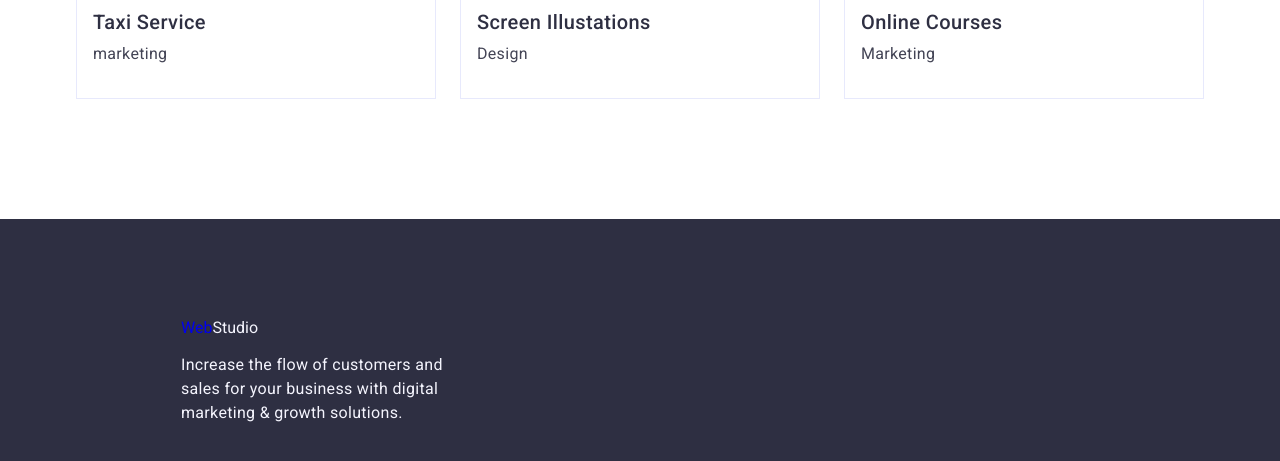
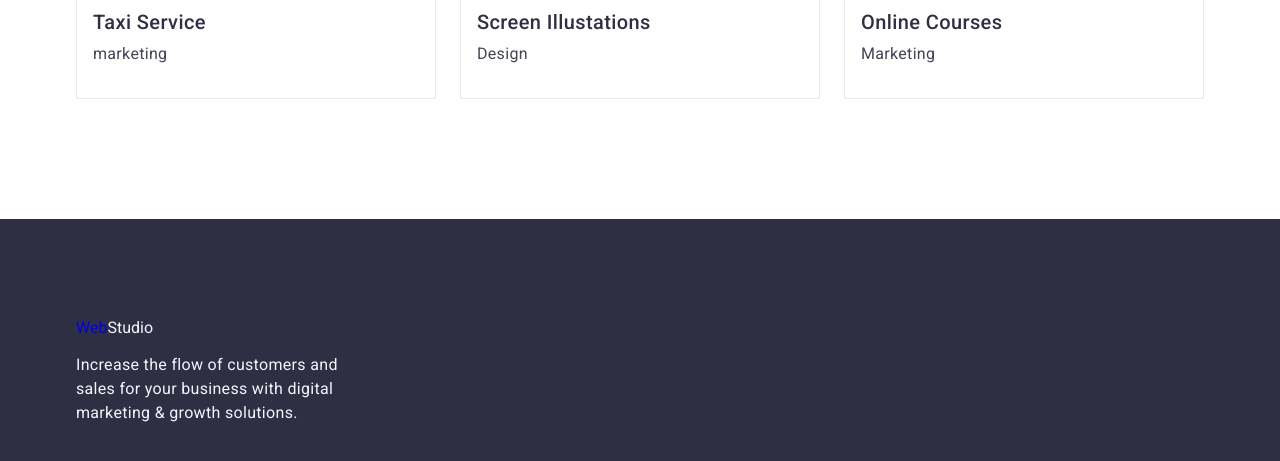
Before and after one commit to anastasiiahakalo/goit-markup-hw-03, a plain HTML site: page index.html in a window 1280 px wide. Shown: the part 2780-3241 px from the top of the page. Drawn offline with nearby package versions, Linux system fonts and the light colour scheme.

Commit message:
fix footer

```diff
--- a/css/styles.css
+++ b/css/styles.css
@@ -314,9 +314,7 @@ address a:focus {
   background-color: #2e2f42;
   padding: 100px 0;
 }
-.footer-container{
-  padding-left: 120px;
-}
+
 .logo-link {
     display: inline-block;
     margin-bottom: 16px;
--- a/index.html
+++ b/index.html
@@ -199,7 +199,7 @@
             </section>
         </main>
         <footer class="footer">
-            <div class="container footer-container">
+            <div class="container">
                 <a href="./index.html" class="logo-link">Web<span class="footer-logo-accent">Studio</span></a>
                 <p class="footer-text">
                 Increase the flow of customers and
```
